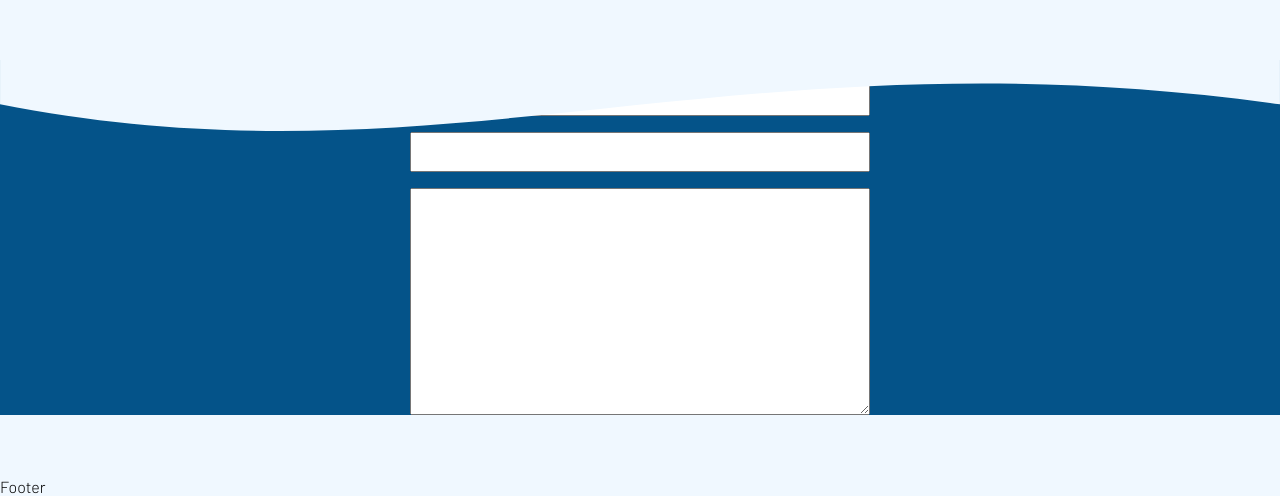
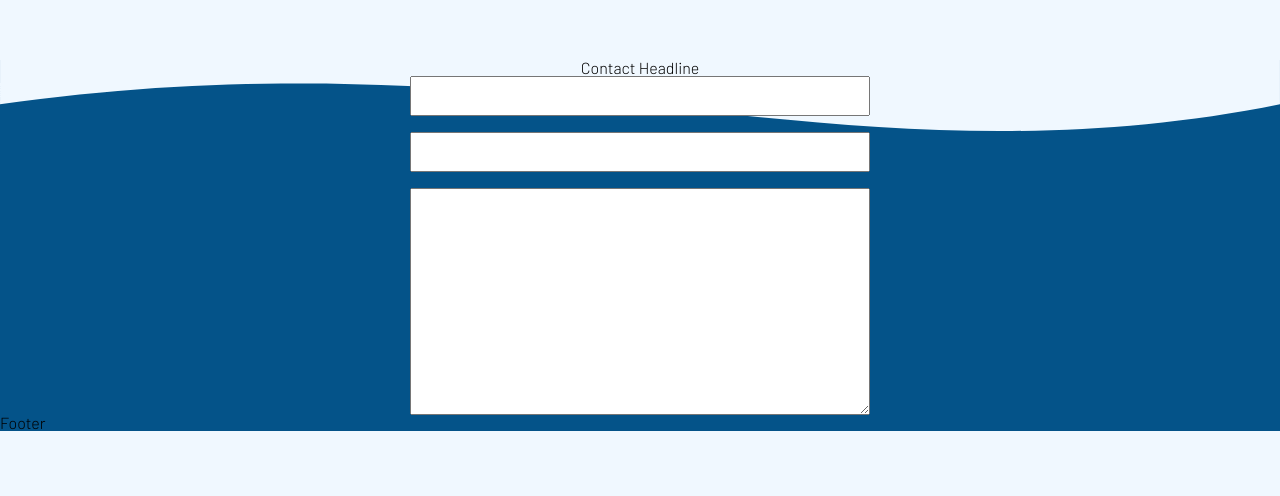
Before and after one commit to FacundoSosa/teinsa, a plain HTML site: page index.html in a window 1280 px wide. Shown: the part 2081-2577 px from the top of the page. After the commit the page ends 2513 px from the top, so only its background shows below. Drawn offline with Linux system fonts and the light colour scheme.

Commit message:
wave in contact

```diff
--- a/css/layout/layout.css
+++ b/css/layout/layout.css
@@ -34,7 +34,8 @@ body {
 
 .hero,
 .work,
-.contact {
+.contact,
+.footer {
     position: relative;
     background-color: var(--blue-color);
 }
@@ -139,4 +140,14 @@ body {
     justify-content: center;
 }
 
-/* ============== CONTACT ============= */
+/* =========== CONTACT ============== */
+
+
+.contact::before {
+    transform: rotateX(180deg);
+}
+
+.contact__container {
+    width: 100%;
+    z-index: 1;
+}
--- a/index.html
+++ b/index.html
@@ -37,7 +37,10 @@
             <!-- Hero -->
             <section class="container hero">
                 <div class="hero__container">
+                    <div>
+                        <!-- <h1 class="hero__sub-headline">TEINSA</h1> -->
                         <h1 class="hero__headline"><span class="text--background">SOLUCIONES SANITARIAS</span> EN TODO EL DEPARTAMENTO</h1>
+                    </div>
                     <p class="hero__headline hero__sub-headline">PEDÍ TU <span class="text--bold text--background">PRESUPUESTO SIN CARGO</span> POR LA WEB O LLÁMANOS AL <span class="text--bold text--background">099123456</span></p>
                     <button class="btn text hero__button">CONTÁCTANOS</button>
                 </div>
@@ -122,16 +125,18 @@
             </section>
             <!-- Contact -->
             <section class="container contact">
+                <div class="contact__container">
                     <h6 class="headline">Contact Headline</h6>
                     <form class="contact__form">
                         <input class="contact__input" type="text">
                         <input class="contact__input" type="text">
                         <textarea class="contact__textarea" name="" id="" cols="30" rows="15"></textarea>
                     </form>
+                </div>
             </section>
             <!-- Footer -->
+        </main>
         <footer class="footer">Footer</footer>
-        </main>
     </div>
 
 
```
Lines whose indentation alone changed are shown as unchanged.
